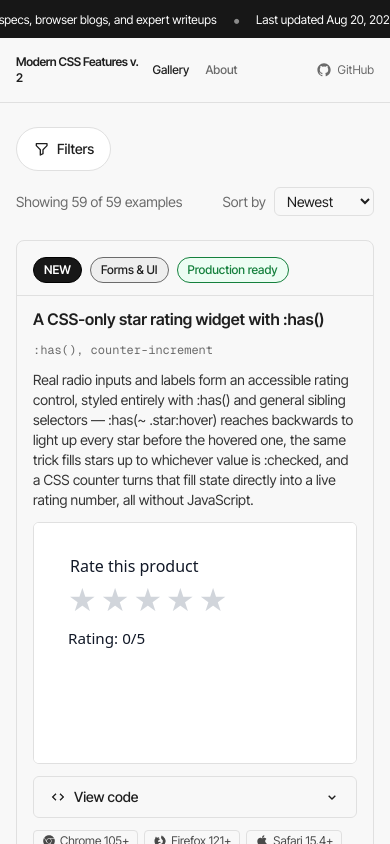
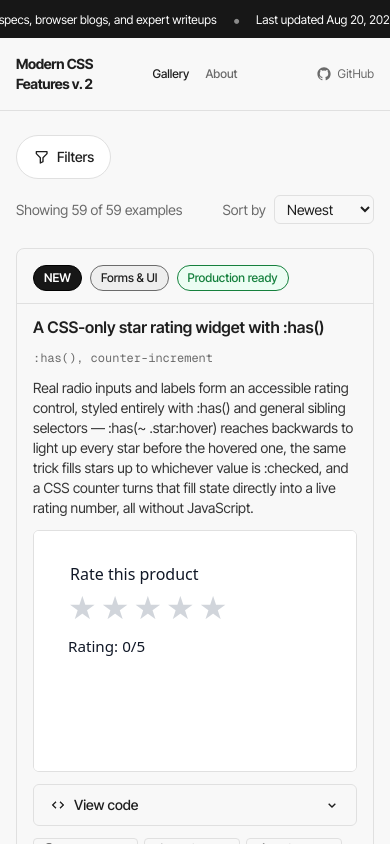
Before and after one commit to sorknes/css-features, a Next.js app: page / in a window 390 px wide. Shown: the top 844 px of the page. Built offline with nearby package versions, Linux system fonts and the light colour scheme.

Commit message:
fix: match header title size/weight to sidebar section titles
text-xs font-semibold sm:text-sm -> text-sm font-bold, matching the
sidebar's "Search examples" / "Category" / "Browser support" headings
exactly. Header height unchanged (still 90.5px), so no sidebar offset
update needed.

```diff
--- a/components/SiteHeader.tsx
+++ b/components/SiteHeader.tsx
@@ -37,7 +37,7 @@ export default function SiteHeader({
       </div>
 
       <div className="grid grid-cols-[1fr_auto_1fr] items-center gap-3 px-4 py-4 sm:px-6">
-        <h1 className="text-xs font-semibold tracking-tight sm:text-sm">Modern CSS Features v. 2</h1>
+        <h1 className="text-sm font-bold tracking-tight">Modern CSS Features v. 2</h1>
         <nav aria-label="Site" className="flex items-center justify-self-center gap-4 text-xs font-medium sm:text-sm">
           <Link
             href="/"
```
